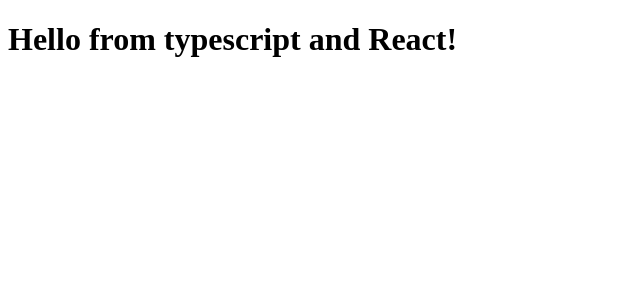
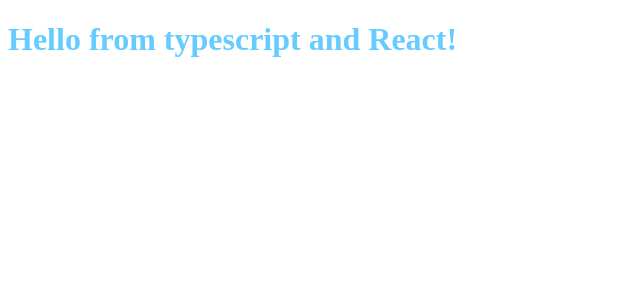
Before and after one commit to btea/chatroom, a React (Vite) app: page / in a window 1280 px wide. Shown: the top 300 px of the page, without its empty margins (0-640 px from the left). Built offline with nearby package versions, Linux system fonts and the light colour scheme.

Commit message:
feat: css

```diff
--- a/src/components/Hello.tsx
+++ b/src/components/Hello.tsx
@@ -1,12 +1,12 @@
 import * as React from 'react';
-
+import './hello.css';
 export interface HelloProps {
     compiler: string;
     framework: string;
 }
 export const Hello = (props: HelloProps) => {
     return (
-        <h1>
+        <h1 className="demo">
             Hello from {props.compiler} and {props.framework}!
         </h1>
     );
```
Also changed, not shown: src/components/hello.css (renamed from src/components/hello.module.css).
